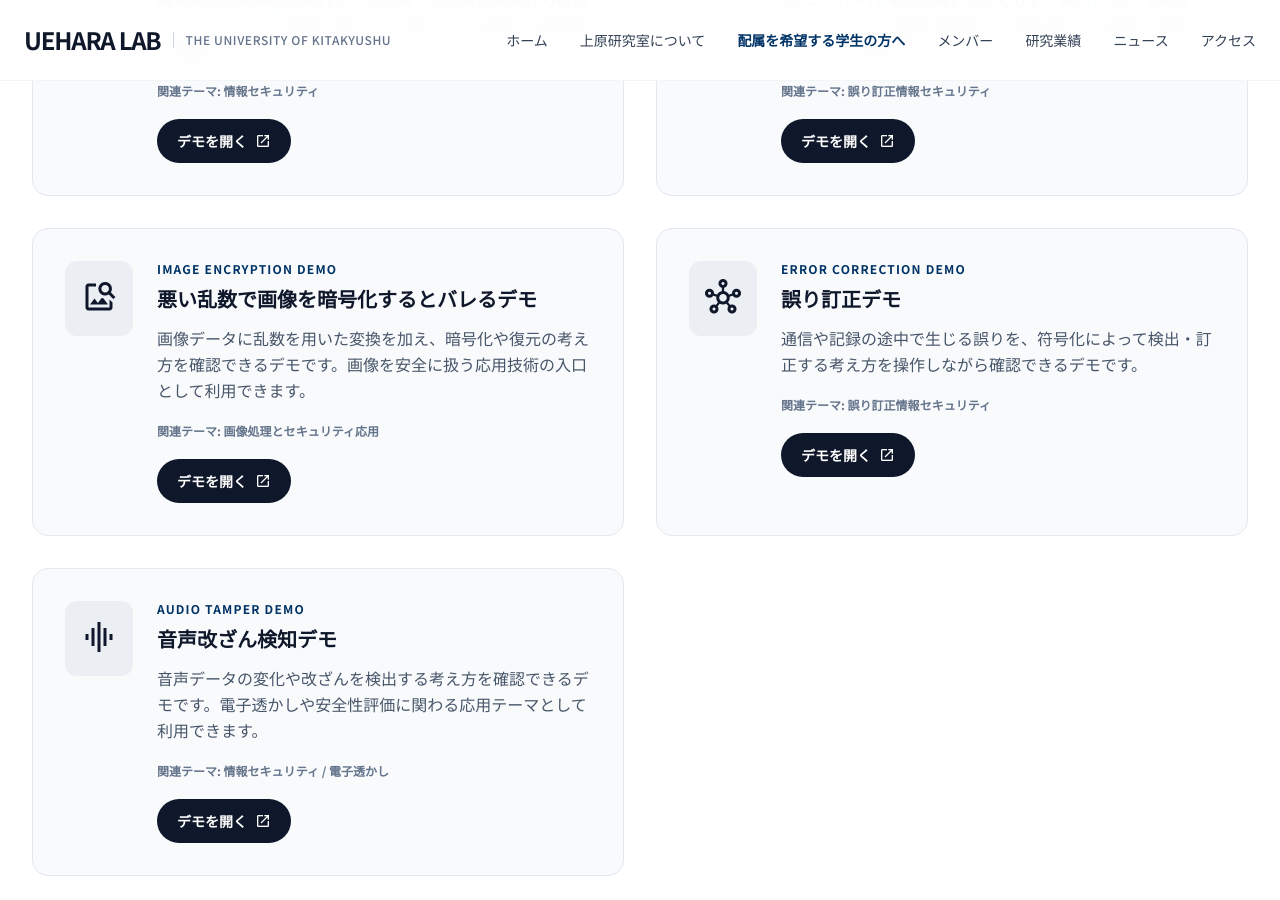
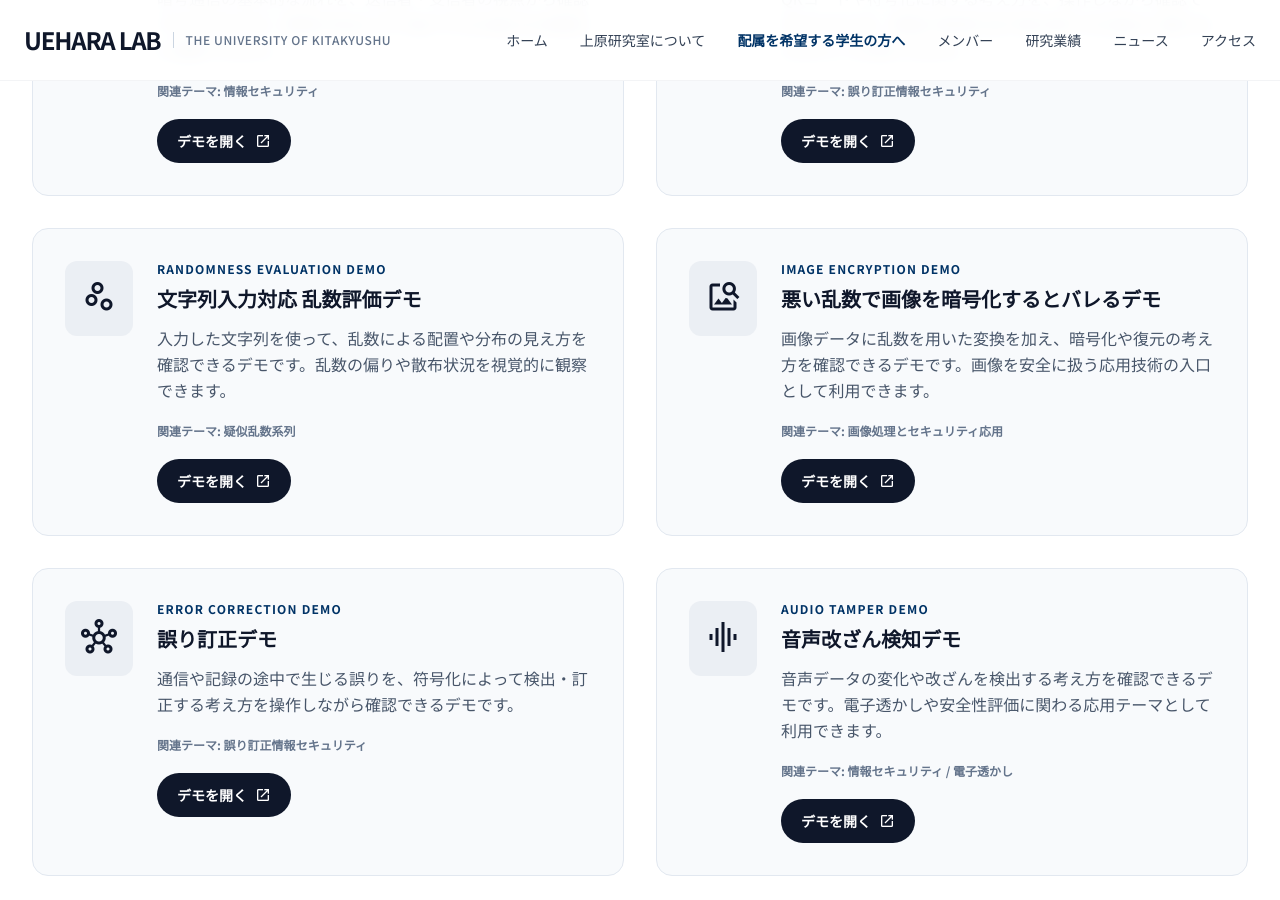
Before and after one commit to ko-max-123/test, a Jekyll site: the page built from research_demo.html, in a window 1280 px wide and 900 px high, scrolled down 943 px. Built offline with Jekyll 4.4.1, drawn with Linux system fonts in a browser that asks for light colours; nearby versions of some CDN libraries.

Commit message:
20260610 デモリンクを復活させた

```diff
--- a/prospective_students.html
+++ b/prospective_students.html
@@ -8,7 +8,7 @@ active_nav: prospective
     <div class="max-w-7xl mx-auto px-4 sm:px-6 lg:px-8 relative z-10">
       <nav aria-label="Breadcrumb" class="flex items-center gap-2 text-sm text-slate-500 mb-8"><a class="hover:text-primary transition-colors" href="{{ '/' | relative_url }}">Home</a><span class="material-symbols-outlined text-xs" aria-hidden="true">chevron_right</span><a class="hover:text-primary transition-colors" href="{{ '/labo.html' | relative_url }}">研究室紹介</a><span class="material-symbols-outlined text-xs" aria-hidden="true">chevron_right</span><span class="text-primary font-medium dark:text-accent">配属を希望する学生の方へ</span></nav>
       <div class="grid lg:grid-cols-[minmax(0,3fr)_minmax(0,2fr)] gap-12 items-center">
-        <div class="space-y-6"><span class="inline-block px-4 py-1.5 rounded-full bg-primary/10 text-primary dark:bg-accent/20 dark:text-accent text-xs font-bold uppercase tracking-widest">For Prospective Students</span><h1 class="hero-title text-4xl sm:text-5xl font-extrabold text-slate-900 dark:text-white">配属を希望する<br /><span class="text-primary dark:text-accent">学生の方へ</span></h1><p class="text-lg text-slate-600 dark:text-slate-300 leading-relaxed max-w-xl">上原研究室では、情報代数、疑似乱数系列、誤り訂正情報セキュリティなどに関心を持つ学生を歓迎します。最初から専門知識が十分である必要はありません。文献を読み、実装し、実験結果を整理し、分かりやすく説明する力を、研究を通して身につけていきます。</p><div class="flex flex-wrap gap-3 pt-2"><a href="{{ '/research_demo.html' | relative_url }}" class="inline-flex items-center justify-center gap-2 rounded-full bg-lab-navy px-6 py-3 text-sm font-bold text-white hover:bg-slate-800 transition-colors">研究デモを見る<span class="material-symbols-outlined text-base" aria-hidden="true">play_circle</span></a><a href="{{ '/dontokoi_security.html' | relative_url }}" class="inline-flex items-center justify-center gap-2 rounded-full border border-slate-200 bg-white px-6 py-3 text-sm font-bold text-slate-700 hover:border-primary hover:text-primary transition-colors">どんとこい！セキュリティ研究室<span class="material-symbols-outlined text-base" aria-hidden="true">arrow_forward</span></a></div></div>
+        <div class="space-y-6"><span class="inline-block px-4 py-1.5 rounded-full bg-primary/10 text-primary dark:bg-accent/20 dark:text-accent text-xs font-bold uppercase tracking-widest">For Prospective Students</span><h1 class="hero-title text-4xl sm:text-5xl font-extrabold text-slate-900 dark:text-white">配属を希望する<br /><span class="text-primary dark:text-accent">学生の方へ</span></h1><p class="text-lg text-slate-600 dark:text-slate-300 leading-relaxed max-w-xl">上原研究室では、情報代数、疑似乱数系列、誤り訂正情報セキュリティなどに関心を持つ学生を歓迎します。最初から専門知識が十分である必要はありません。文献を読み、実装し、実験結果を整理し、分かりやすく説明する力を、研究を通して身につけていきます。</p><div class="flex flex-wrap gap-3 pt-2"><a href="{{ '/research_demo.html' | relative_url }}" class="inline-flex items-center justify-center gap-2 rounded-full bg-lab-navy px-6 py-3 text-sm font-bold text-white hover:bg-slate-800 transition-colors">研究デモを見る<span class="material-symbols-outlined text-base" aria-hidden="true">play_circle</span></a><a href="{{ '/dontokoi_security.html' | relative_url }}" target="_blank" rel="noopener noreferrer" class="inline-flex items-center justify-center gap-2 rounded-full border border-slate-200 bg-white px-6 py-3 text-sm font-bold text-slate-700 hover:border-primary hover:text-primary transition-colors">どんとこい！セキュリティ研究室<span class="material-symbols-outlined text-base" aria-hidden="true">open_in_new</span></a></div></div>
         <div class="relative h-[360px] rounded-2xl overflow-hidden shadow-2xl abstract-lab-bg"><div class="absolute inset-0 p-8 flex flex-col justify-between text-white"><div class="flex justify-end gap-3 text-white/80"><span class="material-symbols-outlined text-5xl" aria-hidden="true">functions</span><span class="material-symbols-outlined text-5xl" aria-hidden="true">security</span><span class="material-symbols-outlined text-5xl" aria-hidden="true">code_blocks</span></div><div class="bg-white/10 backdrop-blur rounded-2xl border border-white/20 p-6 max-w-md"><p class="text-sm uppercase tracking-[0.25em] text-white/70 mb-3">Start Research</p><p class="text-2xl font-bold leading-relaxed">調べる・考える・作る・試す・まとめる</p></div></div></div>
       </div>
     </div>
@@ -36,9 +36,9 @@ active_nav: prospective
             <p class="mb-3 text-sm font-bold uppercase tracking-widest text-blue-600">Student Introduction</p>
             <h2 class="mb-4 text-3xl font-bold text-lab-navy">どんとこい！セキュリティ研究室</h2>
             <p class="leading-relaxed text-slate-600">研究室の雰囲気や研究への向き合い方を、所属学生の目線で紹介しています。難しそうに見える研究テーマへの入口を、親しみやすい言葉でのぞいてみてください。</p>
-            <a href="{{ '/dontokoi_security.html' | relative_url }}" class="mt-7 inline-flex items-center justify-center gap-2 rounded-full bg-gradient-to-r from-blue-600 to-lab-navy px-6 py-3 text-sm font-bold text-white shadow-lg hover:from-blue-700 hover:to-slate-900 transition-colors">紹介ページを見る<span class="material-symbols-outlined text-base" aria-hidden="true">arrow_forward</span></a>
+            <a href="{{ '/dontokoi_security.html' | relative_url }}" target="_blank" rel="noopener noreferrer" class="mt-7 inline-flex items-center justify-center gap-2 rounded-full bg-gradient-to-r from-blue-600 to-lab-navy px-6 py-3 text-sm font-bold text-white shadow-lg hover:from-blue-700 hover:to-slate-900 transition-colors">紹介ページを見る<span class="material-symbols-outlined text-base" aria-hidden="true">open_in_new</span></a>
           </div>
-          <a href="{{ '/dontokoi_security.html' | relative_url }}" class="relative mx-auto block w-full max-w-xs rounded-3xl bg-white/80 p-4 shadow-xl ring-1 ring-sky-200 backdrop-blur transition-transform hover:-translate-y-1" aria-label="どんとこい！セキュリティ研究室の紹介ページを見る">
+          <a href="{{ '/dontokoi_security.html' | relative_url }}" target="_blank" rel="noopener noreferrer" class="relative mx-auto block w-full max-w-xs rounded-3xl bg-white/80 p-4 shadow-xl ring-1 ring-sky-200 backdrop-blur transition-transform hover:-translate-y-1" aria-label="どんとこい！セキュリティ研究室の紹介ページを別タブで開く">
             <img src="{{ '/assets/images/lab/dontokoi-security-logo.png' | relative_url }}" alt="どんとこい！セキュリティ研究室のロゴ" class="w-full rounded-2xl" />
           </a>
         </div>
--- a/research_demo.html
+++ b/research_demo.html
@@ -95,7 +95,6 @@ active_nav: prospective
             </div>
           </div>
         </article>
-        {% comment %}
         <article class="group bg-slate-50 p-8 rounded-2xl border border-slate-200 hover:shadow-xl transition-all">
           <div class="flex items-start gap-6">
             <div class="bg-primary/5 p-4 rounded-xl group-hover:bg-primary group-hover:text-white transition-colors">
@@ -115,6 +114,7 @@ active_nav: prospective
             </div>
           </div>
         </article>
+        {% comment %}
         <article class="group bg-slate-50 p-8 rounded-2xl border border-slate-200 hover:shadow-xl transition-all">
           <div class="flex items-start gap-6">
             <div class="bg-primary/5 p-4 rounded-xl group-hover:bg-primary group-hover:text-white transition-colors">
```
